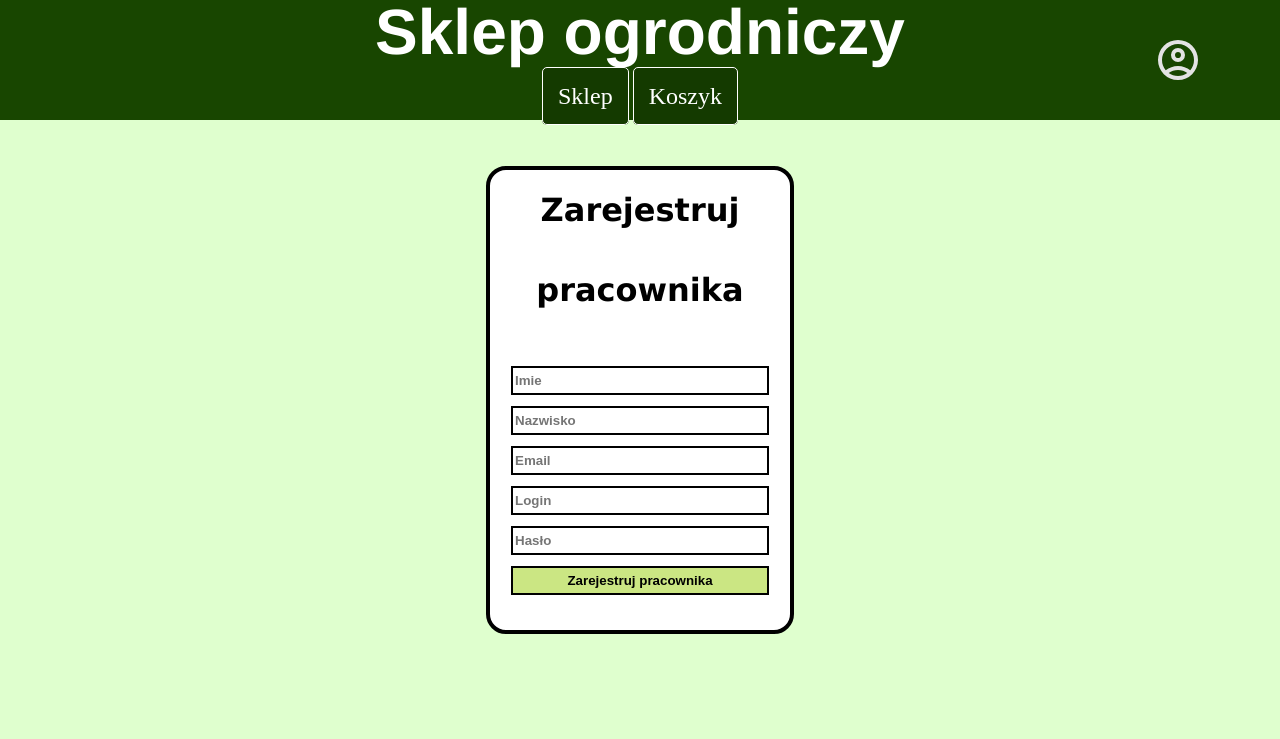
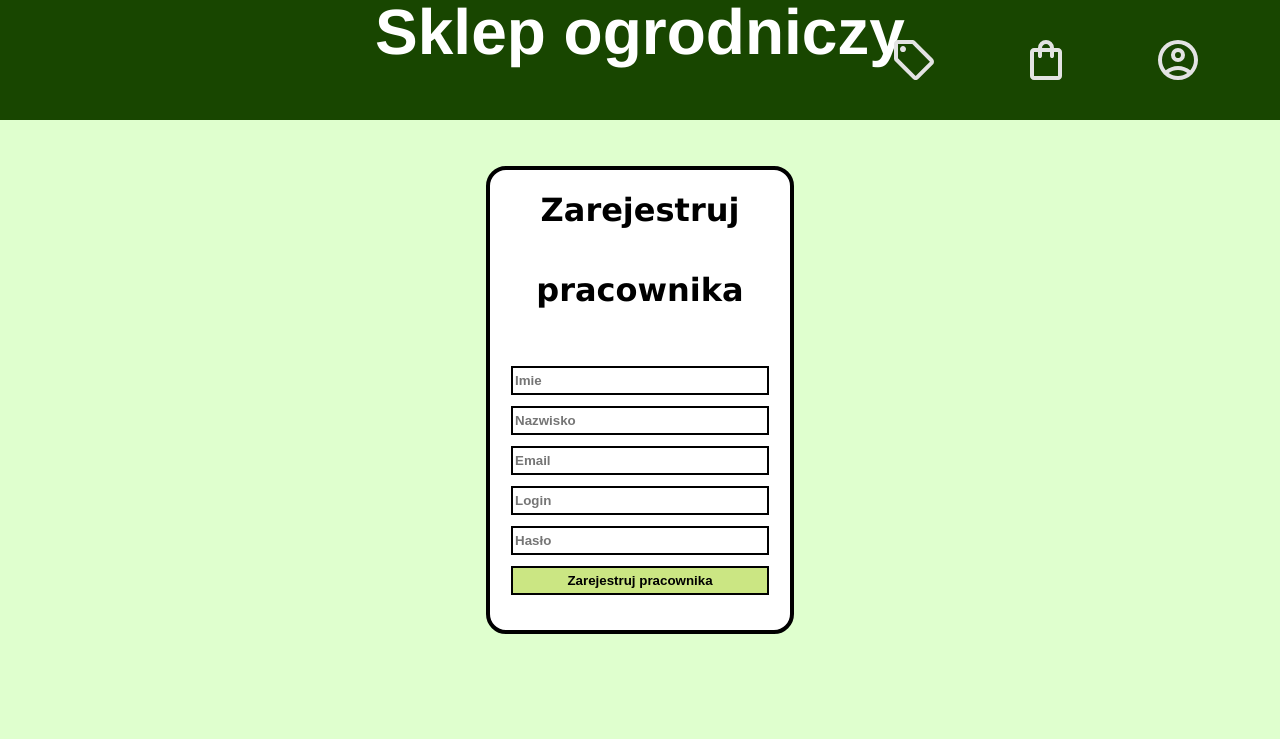
Before and after one commit to HrabiaRyszard/SklepZCzolgami, a PHP site: page /admin/registerEmp.php in a window 1280 px wide. Shown: the top 739 px of the page. Run offline with PHP 8.4, Linux system fonts and the light colour scheme; the visitor is signed in with stand-in values (Sample User, id 1).

Commit message:
Update registerEmp.php

```diff
--- a/admin/registerEmp.php
+++ b/admin/registerEmp.php
@@ -38,11 +38,17 @@ if ($_SERVER["REQUEST_METHOD"] == "POST") {
         <a href="index.php">
             <h1 class="noMargin">Sklep ogrodniczy</h1>
         </a>
-        <div class="hOptions">
-            <a href="products.php">Sklep</a>
-            <a href="cart.php">Koszyk</a>
-        </div>
         <div class="buttonContainer">
+            <a href="../products.php">
+                <button class="iconButton">
+                    <img src="../icons/products.svg" alt="Produkty" style="width:48px; height:48px; vertical-align:middle;">
+                </button>
+            </a>
+            <a href="../cart.php">
+                <button class="iconButton">
+                    <img src="../icons/cart.svg" alt="Produkty" style="width:48px; height:48px; vertical-align:middle;">
+                </button>
+            </a>
             <a href="../login.php">
                 <button class="iconButton">
                     <img src="../icons/account.svg" alt="Konto" style="width:48px; height:48px; vertical-align:middle;">
```
